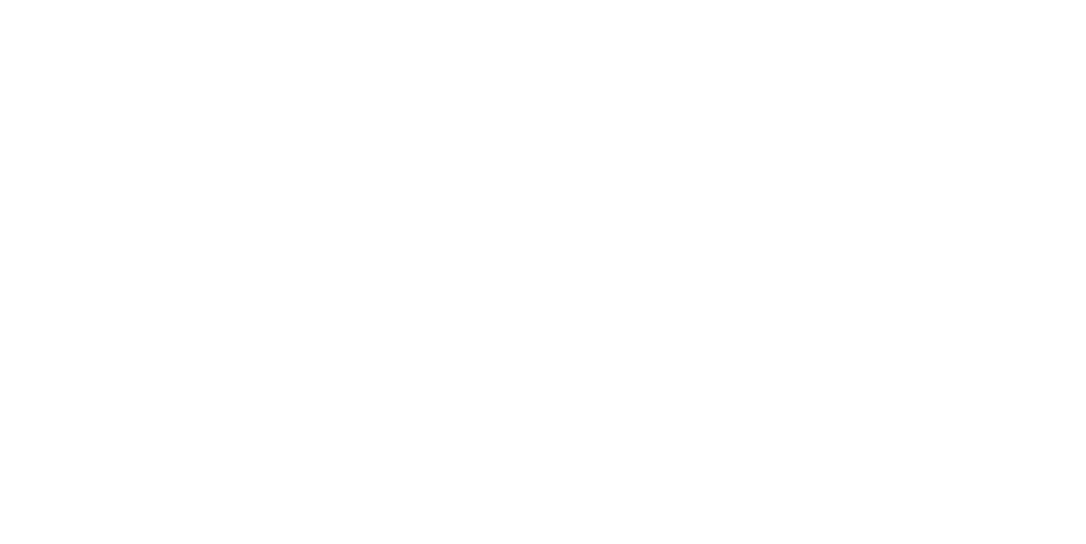
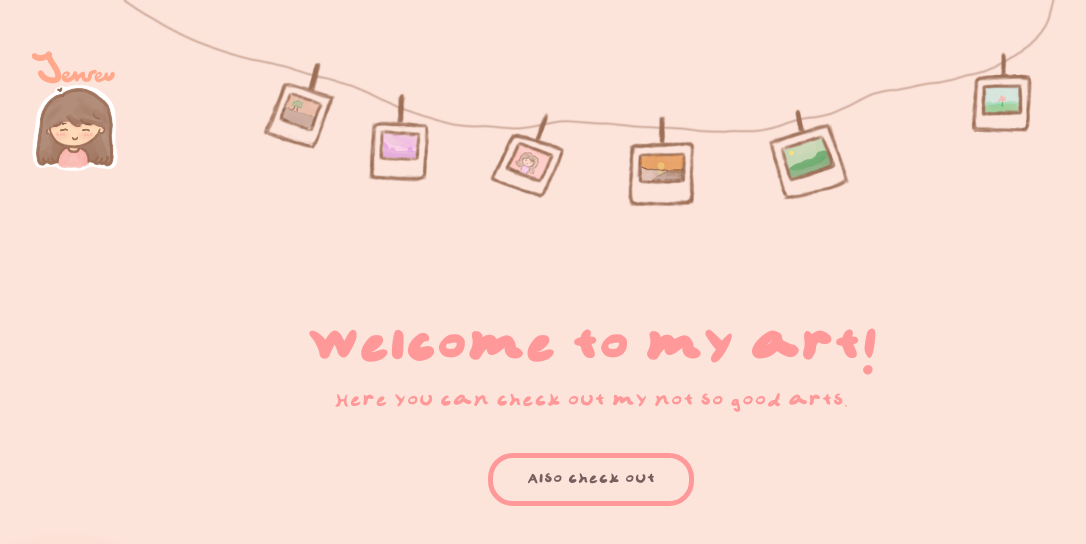
Before and after one commit to Jendeuk/My_art, a plain HTML site: page index.html in a window 1280 px wide. Shown: the whole page, without its empty margins (49-1135 px from the left). Drawn offline with Linux system fonts and the light colour scheme.

Commit message:
added homepage

```diff
--- a/index.html
+++ b/index.html
@@ -4,7 +4,32 @@
     <meta charset="UTF-8" />
     <meta http-equiv="X-UA-Compatible" content="IE=edge" />
     <meta name="viewport" content="width=device-width, initial-scale=1.0" />
-    <title>Document</title>
+    <link
+      rel="stylesheet"
+      href="https://stackpath.bootstrapcdn.com/font-awesome/4.7.0/css/font-awesome.min.css"
+    />
+    <link rel="stylesheet" href="style.css" />
+    <title>My ugly arts</title>
   </head>
-  <body></body>
+  <body>
+    <section class="header">
+      <nav>
+        <a href="index.html"
+          ><img class="logo" src="img/logo.png" alt="logo"
+        /></a>
+      </nav>
+      <div class="text-box">
+        <h1>Welcome to my art!</h1>
+        <p>Here you can check out my not so good arts.</p>
+        <a
+          href="https://www.youtube.com/channel/UCDmooB9xDfmmH5F8LcDlHFA"
+          target="_blank"
+          class="visit-btn"
+          >Also check out</a
+        >
+      </div>
+    </section>
+    <section class="main"></section>
+    <footer></footer>
+  </body>
 </html>
--- a/style.css
+++ b/style.css
@@ -0,0 +1,125 @@
+* {
+  margin: 0;
+  padding: 0;
+  box-sizing: border-box;
+}
+
+@font-face {
+  font-family: "Jenseuu";
+  src: url(fonts/Jenseuu.ttf);
+}
+
+body {
+  background-color: #fed3f7;
+  overflow-x: hidden;
+}
+
+/* HEADER */
+.header {
+  min-height: 100vh;
+  width: 100%;
+  background-image: url(img/background.png);
+  background-size: cover;
+  position: relative;
+}
+
+/* NAV */
+nav {
+  display: flex;
+  padding: 4% 6%;
+  justify-content: space-between;
+  align-items: center;
+}
+
+nav img.logo {
+  width: 95px;
+}
+
+.nav-links > a {
+  list-style: none;
+  display: inline-block;
+  padding: 8px 12px;
+  position: relative;
+  text-decoration: none;
+  font-size: 15px;
+  color: #fff;
+  font-family: "Poppins", sans-serif;
+}
+
+.text-box {
+  width: 90%;
+  position: relative;
+  top: 50%;
+  left: 50%;
+  transform: translate(-50%, 50%);
+  text-align: center;
+  color: #ff9898;
+}
+
+.text-box h1 {
+  font-size: 62px;
+  font-family: "Jenseuu";
+}
+.text-box p {
+  margin: 10px 0 40px;
+  font-size: 25px;
+  font-family: "Jenseuu";
+}
+
+.visit-btn {
+  display: inline-block;
+  text-decoration: none;
+  border: 5px solid #ff9898;
+  border-radius: 25px;
+  padding: 12px 34px;
+  font-size: 20px;
+  font-family: "Jenseuu";
+  background: transparent;
+  position: relative;
+  cursor: pointer;
+  transition: 0.4s;
+}
+.visit-btn,
+.visit-btn:visited,
+.visit-btn:link {
+  color: rgb(122, 94, 94);
+}
+.visit-btn:hover {
+  background: rgb(255, 146, 146);
+}
+
+/* MAIN */
+
+/* FOOTER */
+
+@media (max-width: 600px) {
+  .text-box h1 {
+    font-size: 35px;
+  }
+  .nav-links > a {
+    display: block;
+    margin: 15px;
+  }
+
+  nav .fa {
+    display: block;
+    color: black;
+    margin: 10px;
+    font-size: 22px;
+    cursor: pointer;
+  }
+
+  .game-sec > p {
+    top: 38px;
+    position: relative;
+  }
+
+  footer {
+    flex-direction: column;
+    height: auto;
+    padding: 20px;
+    padding-top: 30px;
+    width: 100%;
+    padding-bottom: 100px;
+  }
+}
```
Also changed, not shown: fonts/Jenseuu.ttf (added), img/Akiimylove.png (added), img/KEK.png (added), img/RD.jpg (added), img/UwU.jpg (added), img/background.png (added), img/blossom.jpg (added), img/chuu.png (added), img/cup (2).jpg (added), img/johnny.png (added), img/logo.png (added), img/pedro_bday.png (added), img/sheesh (1).png (added), img/wahoo.jpg (added), 1 other file.
